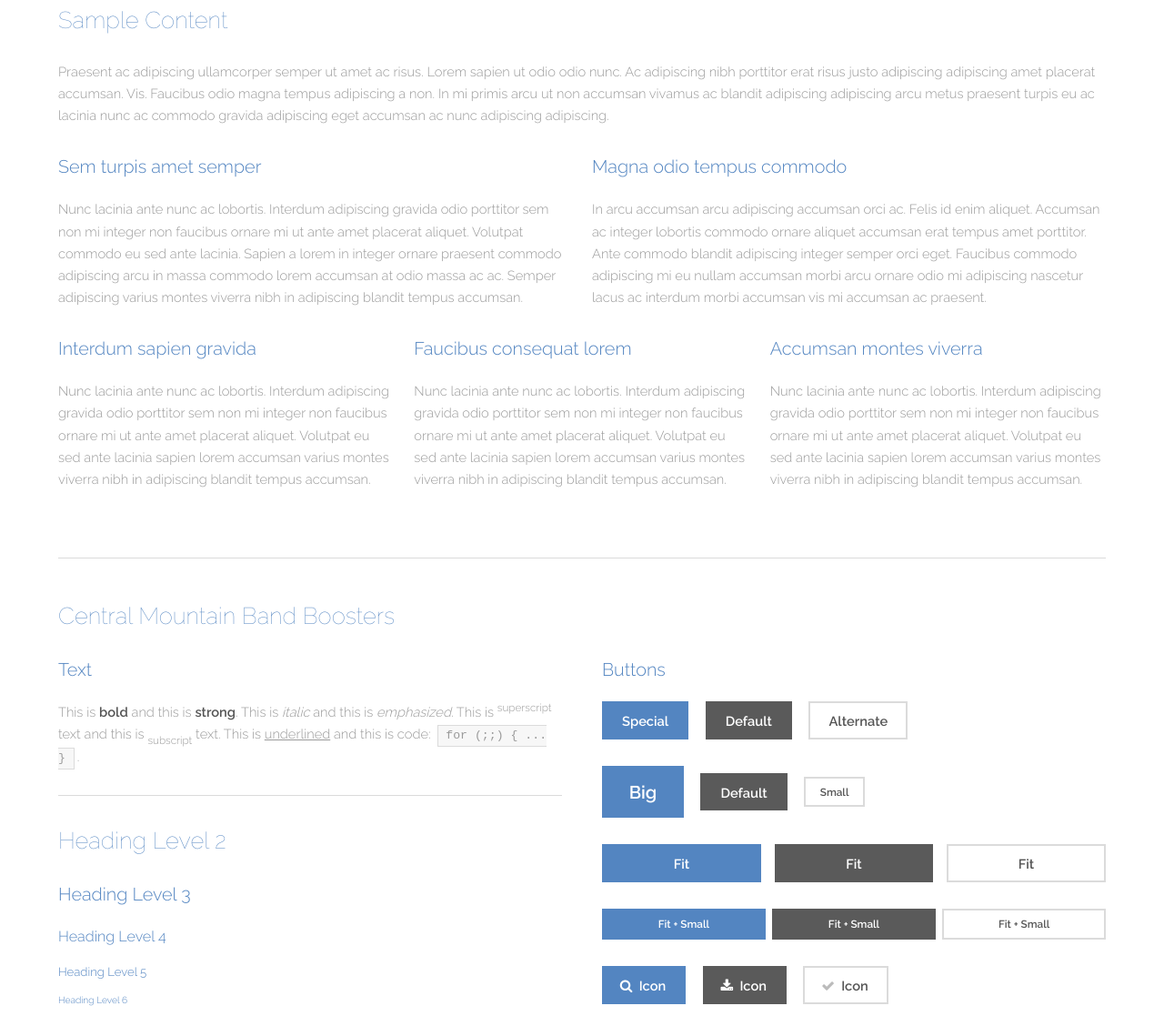
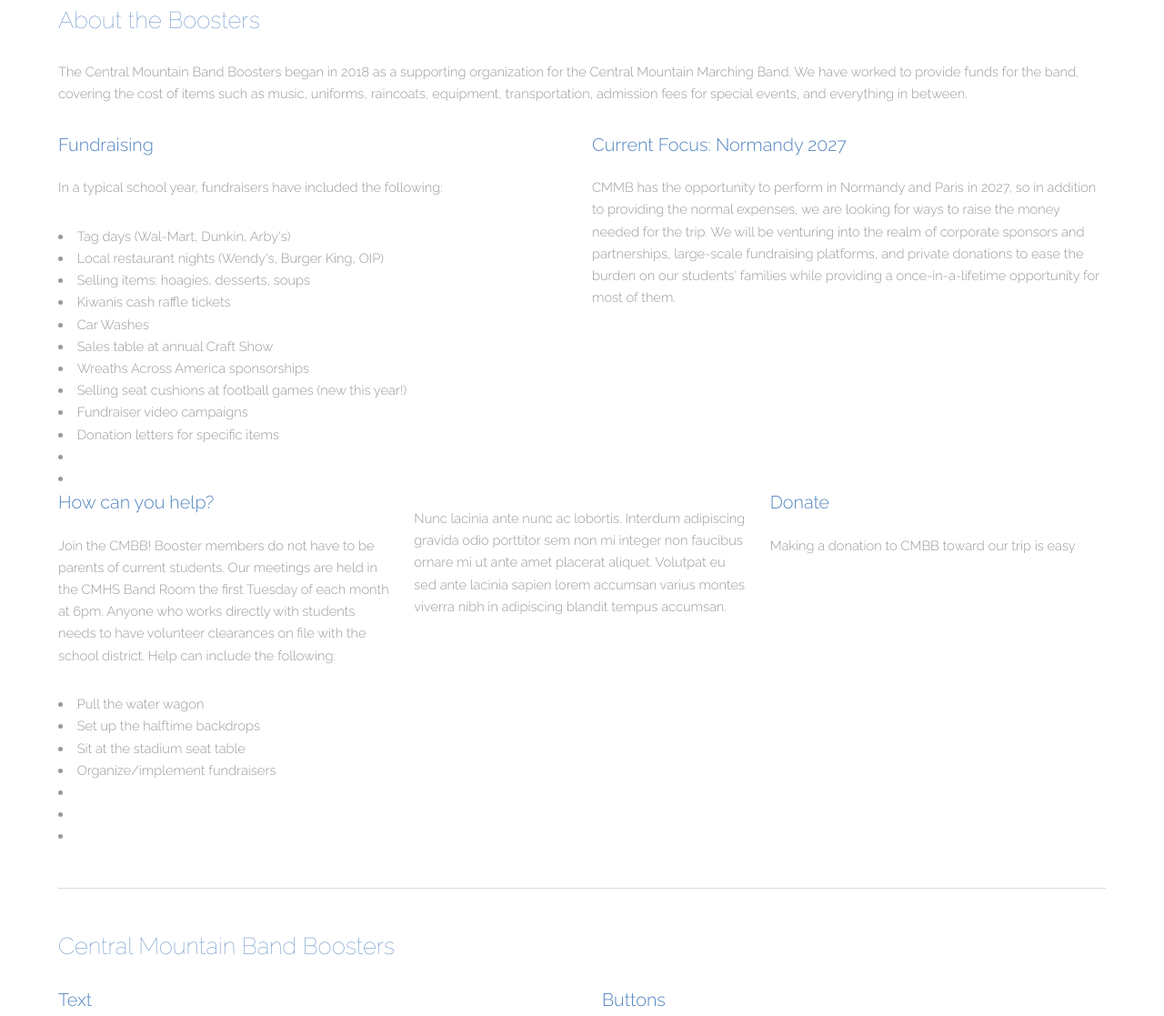
Before and after one commit to Brierre/cmband4, a plain HTML site: page boosters.html in a window 1280 px wide. Shown: the part 278-1395 px from the top of the page at 91% size. Drawn offline with Linux system fonts and the light colour scheme.

Commit message:
adding various articles and filling in sections

```diff
--- a/boosters.html
+++ b/boosters.html
@@ -16,30 +16,49 @@
 				</div>
 			</header><!-- Main --><section id="main" class="wrapper"><div class="inner">
 					<header class="align-center"><h2>Central Mountain Band Boosters</h2>
-						<p>Aliquam erat volutpat nam dui </p>
-					</header><!-- Content --><h2 id="content">Sample Content</h2>
-					<p>Praesent ac adipiscing ullamcorper semper ut amet ac risus. Lorem sapien ut odio odio nunc. Ac adipiscing nibh porttitor erat risus justo adipiscing adipiscing amet placerat accumsan. Vis. Faucibus odio magna tempus adipiscing a non. In mi primis arcu ut non accumsan vivamus ac blandit adipiscing adipiscing arcu metus praesent turpis eu ac lacinia nunc ac commodo gravida adipiscing eget accumsan ac nunc adipiscing adipiscing.</p>
+						<p>Supporting CM Bands through parental and community support</p>
+					</header><!-- Content --><h2 id="content">About the Boosters </h2>
+					<p>The Central Mountain Band Boosters began in 2018 as a supporting organization for the Central Mountain Marching Band. We have worked to provide funds for the band, covering the cost of items such as music, uniforms, raincoats, equipment, transportation, admission fees for special events, and everything in between. </p>
 					<div class="row">
 						<div class="6u 12u$(small)">
-							<h3>Sem turpis amet semper</h3>
-							<p>Nunc lacinia ante nunc ac lobortis. Interdum adipiscing gravida odio porttitor sem non mi integer non faucibus ornare mi ut ante amet placerat aliquet. Volutpat commodo eu sed ante lacinia. Sapien a lorem in integer ornare praesent commodo adipiscing arcu in massa commodo lorem accumsan at odio massa ac ac. Semper adipiscing varius montes viverra nibh in adipiscing blandit tempus accumsan.</p>
+							<h3>Fundraising</h3>
+							<p>In a typical school year, fundraisers have included the following: </p>
+							<li>Tag days (Wal-Mart, Dunkin, Arby's)</li>
+							<li>Local restaurant nights (Wendy's, Burger King, OIP)</li>
+							<li>Selling items: hoagies, desserts, soups</li>
+							<li>Kiwanis cash raffle tickets</li>
+							<li>Car Washes</li>
+							<li>Sales table at annual Craft Show</li>
+							<li>Wreaths Across America sponsorships</li>
+							<li>Selling seat cushions at football games (new this year!)</li>
+							<li>Fundraiser video campaigns</li>
+							<li>Donation letters for specific items</li>
+							<li></li>
+							<li></li>
 						</div>
 						<div class="6u$ 12u$(small)">
-							<h3>Magna odio tempus commodo</h3>
-							<p>In arcu accumsan arcu adipiscing accumsan orci ac. Felis id enim aliquet. Accumsan ac integer lobortis commodo ornare aliquet accumsan erat tempus amet porttitor. Ante commodo blandit adipiscing integer semper orci eget. Faucibus commodo adipiscing mi eu nullam accumsan morbi arcu ornare odio mi adipiscing nascetur lacus ac interdum morbi accumsan vis mi accumsan ac praesent.</p>
+							<h3>Current Focus: Normandy 2027</h3>
+							<p>CMMB has the opportunity to perform in Normandy and Paris in 2027, so in addition to providing the normal expenses, we are looking for ways to raise the money needed for the trip. We will be venturing into the realm of corporate sponsors and partnerships, large-scale fundraising platforms, and private donations to ease the burden on our students' families while providing a once-in-a-lifetime opportunity for most of them.</p>
 						</div>
 						<!-- Break -->
 						<div class="4u 12u$(medium)">
-							<h3>Interdum sapien gravida</h3>
-							<p>Nunc lacinia ante nunc ac lobortis. Interdum adipiscing gravida odio porttitor sem non mi integer non faucibus ornare mi ut ante amet placerat aliquet. Volutpat eu sed ante lacinia sapien lorem accumsan varius montes viverra nibh in adipiscing blandit tempus accumsan.</p>
+							<h3>How can you help?</h3>
+							<p>Join the CMBB! Booster members do not have to be parents of current students. Our meetings are held in the CMHS Band Room the first Tuesday of each month at 6pm. Anyone who works directly with students needs to have volunteer clearances on file with the school district. Help can include the following:</p>
+							<li>Pull the water wagon</li>
+							<li>Set up the halftime backdrops</li>
+							<li>Sit at the stadium seat table</li>
+							<li>Organize/implement fundraisers</li>
+							<li></li>
+							<li></li>
+							<li></li>
 						</div>
 						<div class="4u 12u$(medium)">
-							<h3>Faucibus consequat lorem</h3>
+							<h3></h3>
 							<p>Nunc lacinia ante nunc ac lobortis. Interdum adipiscing gravida odio porttitor sem non mi integer non faucibus ornare mi ut ante amet placerat aliquet. Volutpat eu sed ante lacinia sapien lorem accumsan varius montes viverra nibh in adipiscing blandit tempus accumsan.</p>
 						</div>
 						<div class="4u$ 12u$(medium)">
-							<h3>Accumsan montes viverra</h3>
-							<p>Nunc lacinia ante nunc ac lobortis. Interdum adipiscing gravida odio porttitor sem non mi integer non faucibus ornare mi ut ante amet placerat aliquet. Volutpat eu sed ante lacinia sapien lorem accumsan varius montes viverra nibh in adipiscing blandit tempus accumsan.</p>
+							<h3>Donate</h3>
+							<p>Making a donation to CMBB toward our trip is easy</p>
 						</div>
 					</div>
 
```
